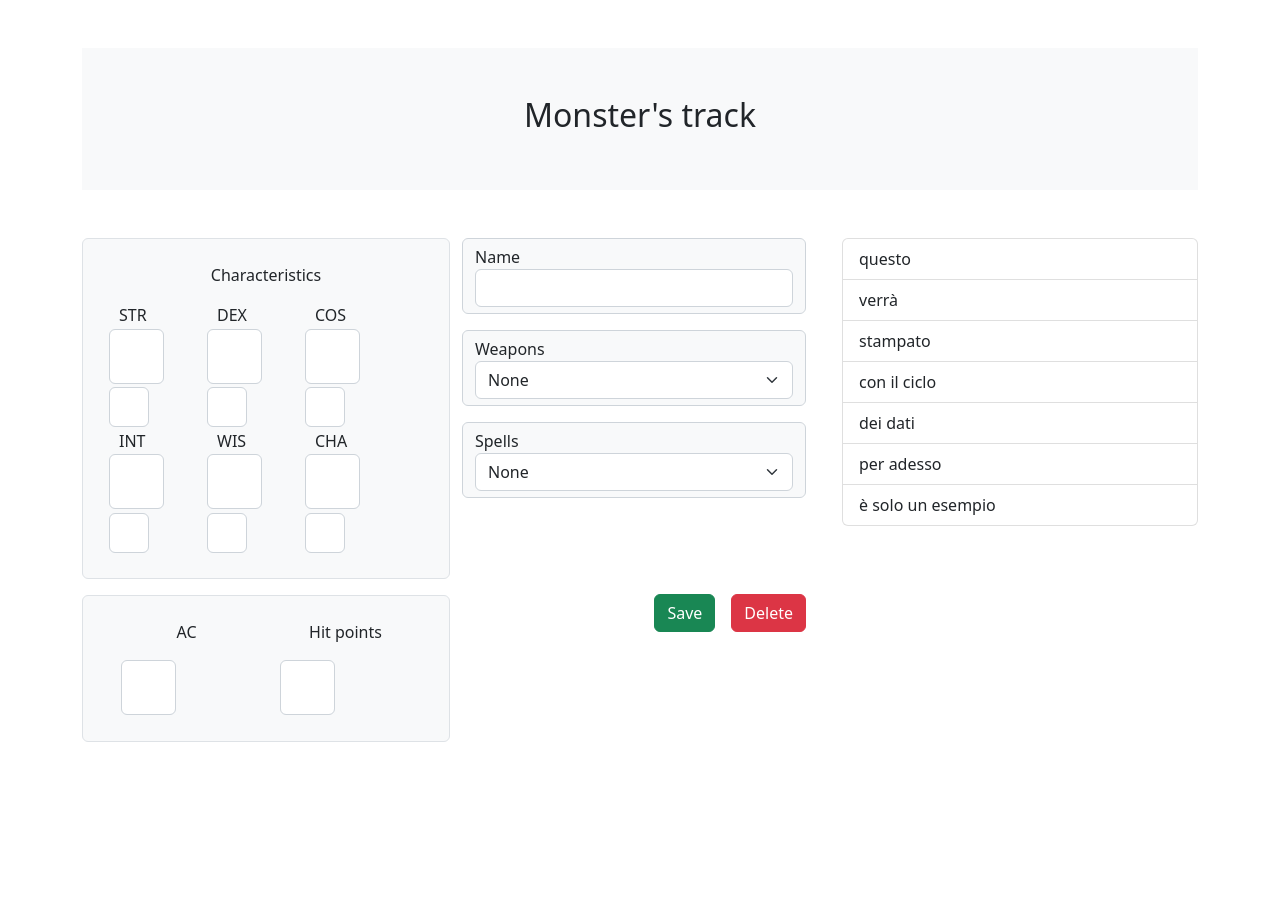
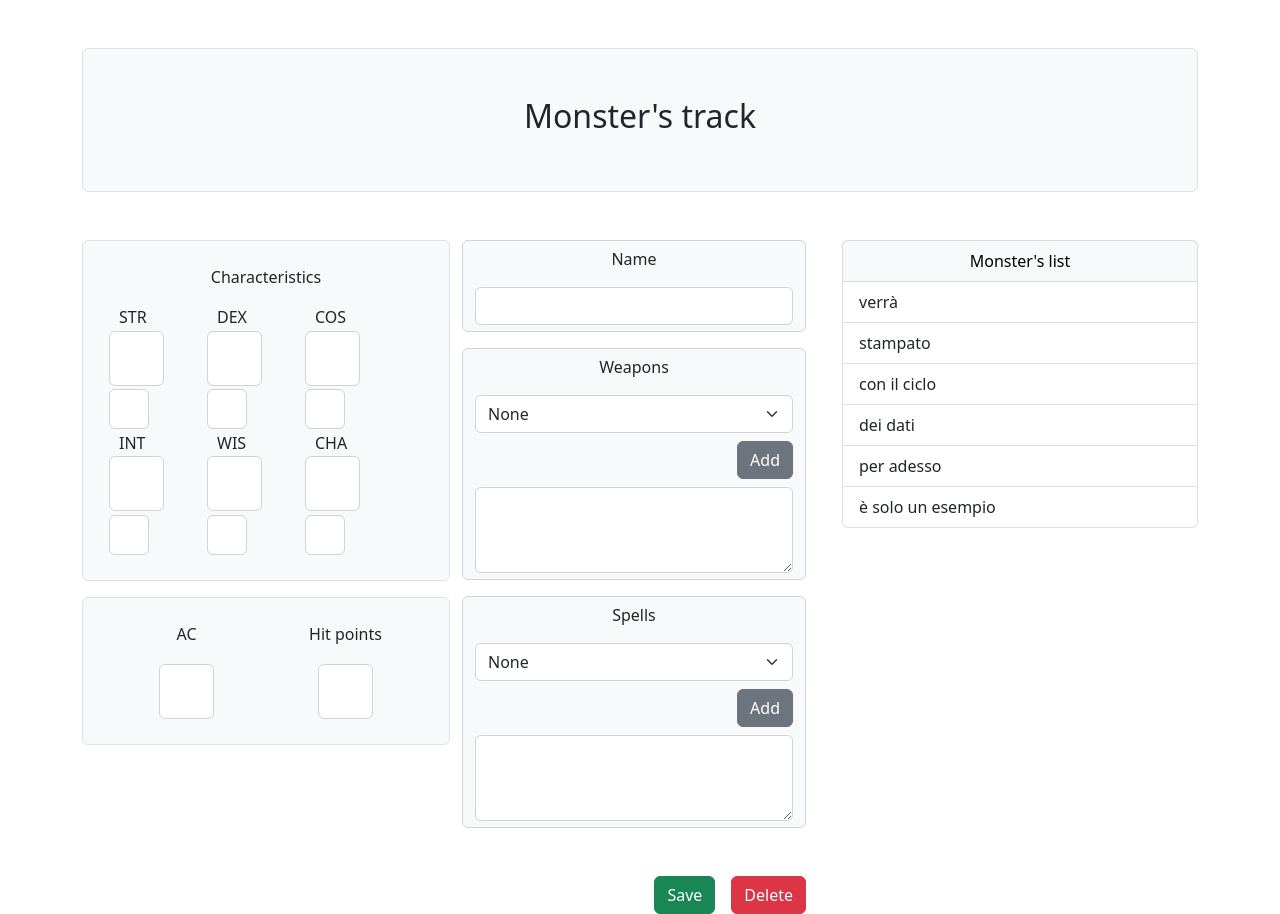
Before and after one commit to francesco-cadderi/react_ded_project, a React (Vite) app: page / in a window 1280 px wide. Before the commit the page ends 800 px from the top, so only its background shows below. Built offline with nearby package versions, Linux system fonts and the light colour scheme.

Commit message:
Character sheet grafica 1.2

```diff
--- a/src/App.jsx
+++ b/src/App.jsx
@@ -7,7 +7,7 @@ function App() {
 
   return (
     <div className='container'>
-      <div className='bg-light p-5 my-5'><h2 className="text-center">Monster's track</h2></div>
+      <div className='bg-light rounded border p-5 my-5'><h2 className="text-center">Monster's track</h2></div>
       <div className='row'>
         <CharacterSheet />
         <CharactersList />
--- a/src/components/CharacterSheet.jsx
+++ b/src/components/CharacterSheet.jsx
@@ -32,7 +32,7 @@ const CharacterSheet = () => {
                 <div className="row">
                   <div className="col-4">
                     <span>INT</span>
-                    <div className="row">
+                    <div className="row ">
                       <input className='cellInput form-control col-6'></input>
                       <input className='cellInputMod form-control col-6'></input>
                     </div>
@@ -56,41 +56,53 @@ const CharacterSheet = () => {
               <div className='row border rounded p-4 mt-3 bg-light'>
                 <div className='col-6'>
                   <p className="text-center">AC</p>
-                  <input className='cellInput form-control'></input>
+                  <div className="d-flex justify-content-center">
+                    <input className='cellInput form-control'></input>
+                  </div>
                 </div>
                 <div className='col-6'>
                   <p className="text-center">Hit points</p>
-                  <input className='cellInput form-control'></input>
+                  <div className="d-flex justify-content-center">
+                    <input className='cellInput form-control'></input>
+                  </div>
                 </div>
               </div>
             </div>
             <div className='col-6'>
               <div className='form-control bg-light'>
-                <span>Name</span>
+                <p className="text-center">Name</p>
                 <input className="form-control"></input>
               </div>
               <div className='form-control mt-3 bg-light'>
-                <span>Weapons</span>
-                <select class="form-select">
+                <p className="text-center">Weapons</p>
+                <select className="form-select">
                   <option selected>None</option>
                   <option value="1">Dagger</option>
                   <option value="2">Sword</option>
                   <option value="3">Axe</option>
                   <option value="4">Bow</option>
                 </select>
+                <div className="d-flex justify-content-end mt-2">
+                  <button className="btn btn-secondary">Add</button>
+                </div>
+                <textarea className="form-control mt-2" rows="3"></textarea>
               </div>
               <div className='form-control mt-3 bg-light'>
-                <span>Spells</span>
-                <select class="form-select">
+                <p className="text-center">Spells</p>
+                <select className="form-select">
                   <option selected>None</option>
                   <option value="1">Fire bolt</option>
                   <option value="2">Cure wounds</option>
                   <option value="3">Charm monster</option>
                 </select>
+                <div className="d-flex justify-content-end mt-2">
+                  <button className="btn btn-secondary">Add</button>
+                </div>
+                <textarea className="form-control mt-2" rows="3"></textarea>
               </div>
               <div className="d-flex justify-content-end mt-5">
-                <button className='btn btn-success me-3 mt-5'>Save</button>
-                <button className='btn btn-danger mt-5'>Delete</button>
+                <button className='btn btn-success me-3'>Save</button>
+                <button className='btn btn-danger'>Delete</button>
               </div>
             </div>
           </div>
--- a/src/components/CharactersList.jsx
+++ b/src/components/CharactersList.jsx
@@ -2,7 +2,7 @@ const CharactersList = () => {
     return (
         <div className='col-12 col-md-4 mt-3 mt-md-0'>
             <ul class="list-group">
-            <li class="list-group-item">questo</li>
+            <li class="list-group-item text-bg-light text-center">Monster's list</li>
             <li class="list-group-item">verrà</li>
             <li class="list-group-item">stampato</li>
             <li class="list-group-item">con il ciclo</li>
```
